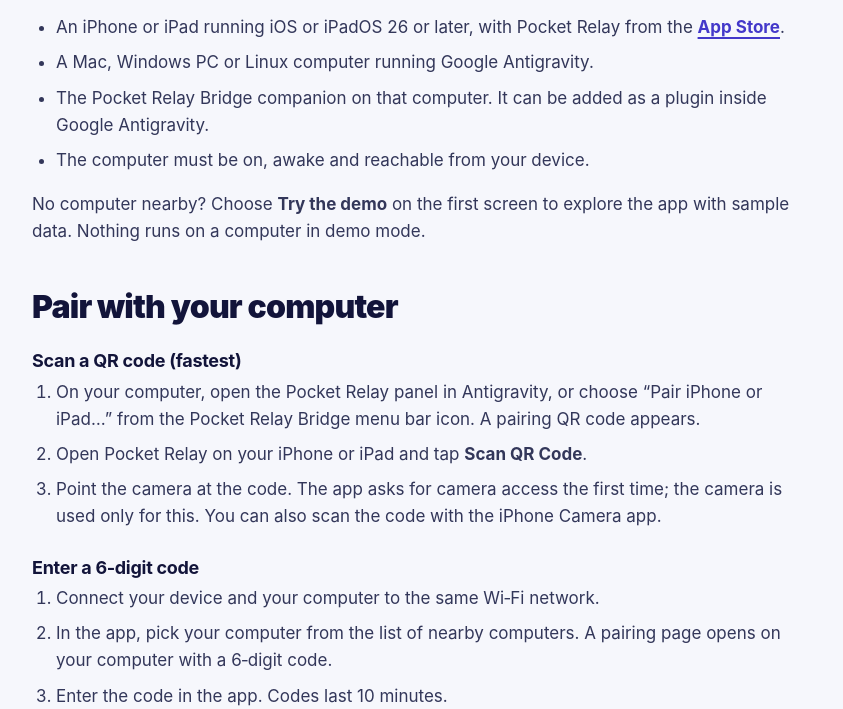
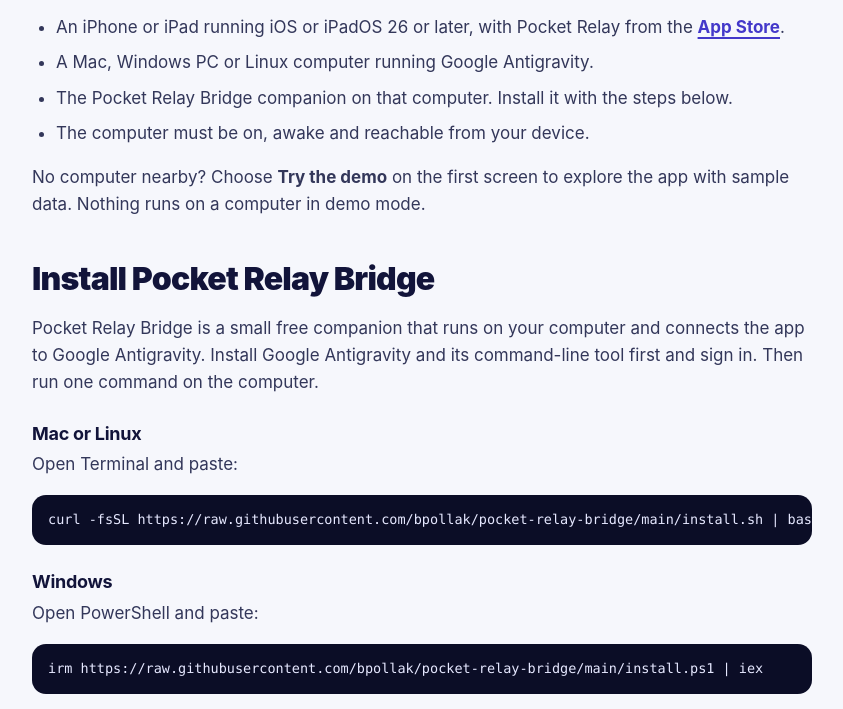
Before and after one commit to bpollak/pocket-relay-site, a plain HTML site: page support/index.html in a window 1280 px wide. Shown: the part 672-1381 px from the top of the page, without its empty margins (218-1061 px from the left). Drawn offline with Linux system fonts and the light colour scheme.

Commit message:
Add Pocket Relay Bridge install instructions
Co-Authored-By: Claude Fable 5.2 <noreply@anthropic.com>

```diff
--- a/assets/styles.css
+++ b/assets/styles.css
@@ -543,3 +543,8 @@ h3 { margin-bottom: 6px; font-size: 18px; line-height: 1.25; letter-spacing: -0.
   html { scroll-behavior: auto; }
   *, *::before, *::after { animation: none !important; transition: none !important; }
 }
+
+/* Copyable install commands */
+.prose pre.command { margin: 12px 0 18px; padding: 14px 16px; border-radius: 14px; background: #0b0d26; color: #e6e8ff; overflow-x: auto; font-size: 13.5px; line-height: 1.5; }
+.prose pre.command code { font-family: ui-monospace, SFMono-Regular, Menlo, Consolas, monospace; white-space: pre; user-select: all; }
+.band .lede a { color: inherit; font-weight: 700; text-decoration: underline; text-underline-offset: 3px; }
--- a/support/index.html
+++ b/support/index.html
@@ -56,10 +56,20 @@
         <ul>
           <li>An iPhone or iPad running iOS or iPadOS 26 or later, with Pocket Relay from the <a href="https://apps.apple.com/app/id6837743748">App Store</a>.</li>
           <li>A Mac, Windows PC or Linux computer running Google Antigravity.</li>
-          <li>The Pocket Relay Bridge companion on that computer. It can be added as a plugin inside Google Antigravity.</li>
+          <li>The Pocket Relay Bridge companion on that computer. Install it with the steps below.</li>
           <li>The computer must be on, awake and reachable from your device.</li>
         </ul>
         <p>No computer nearby? Choose <strong>Try the demo</strong> on the first screen to explore the app with sample data. Nothing runs on a computer in demo mode.</p>
+
+        <h2 id="bridge">Install Pocket Relay Bridge</h2>
+        <p>Pocket Relay Bridge is a small free companion that runs on your computer and connects the app to Google Antigravity. Install Google Antigravity and its command-line tool first and sign in. Then run one command on the computer.</p>
+        <h3>Mac or Linux</h3>
+        <p>Open Terminal and paste:</p>
+        <pre class="command"><code>curl -fsSL https://raw.githubusercontent.com/bpollak/pocket-relay-bridge/main/install.sh | bash</code></pre>
+        <h3>Windows</h3>
+        <p>Open PowerShell and paste:</p>
+        <pre class="command"><code>irm https://raw.githubusercontent.com/bpollak/pocket-relay-bridge/main/install.ps1 | iex</code></pre>
+        <p>The installer puts the bridge in your home folder, sets it to start when you log in, and adds the Pocket Relay panel to Antigravity. It does not need administrator rights. The source, a description of each step and removal instructions are at <a href="https://github.com/bpollak/pocket-relay-bridge">github.com/bpollak/pocket-relay-bridge</a>.</p>
 
         <h2>Pair with your computer</h2>
         <h3>Scan a QR code (fastest)</h3>
```
Also changed, not shown: index.html (+3 -3 lines).
